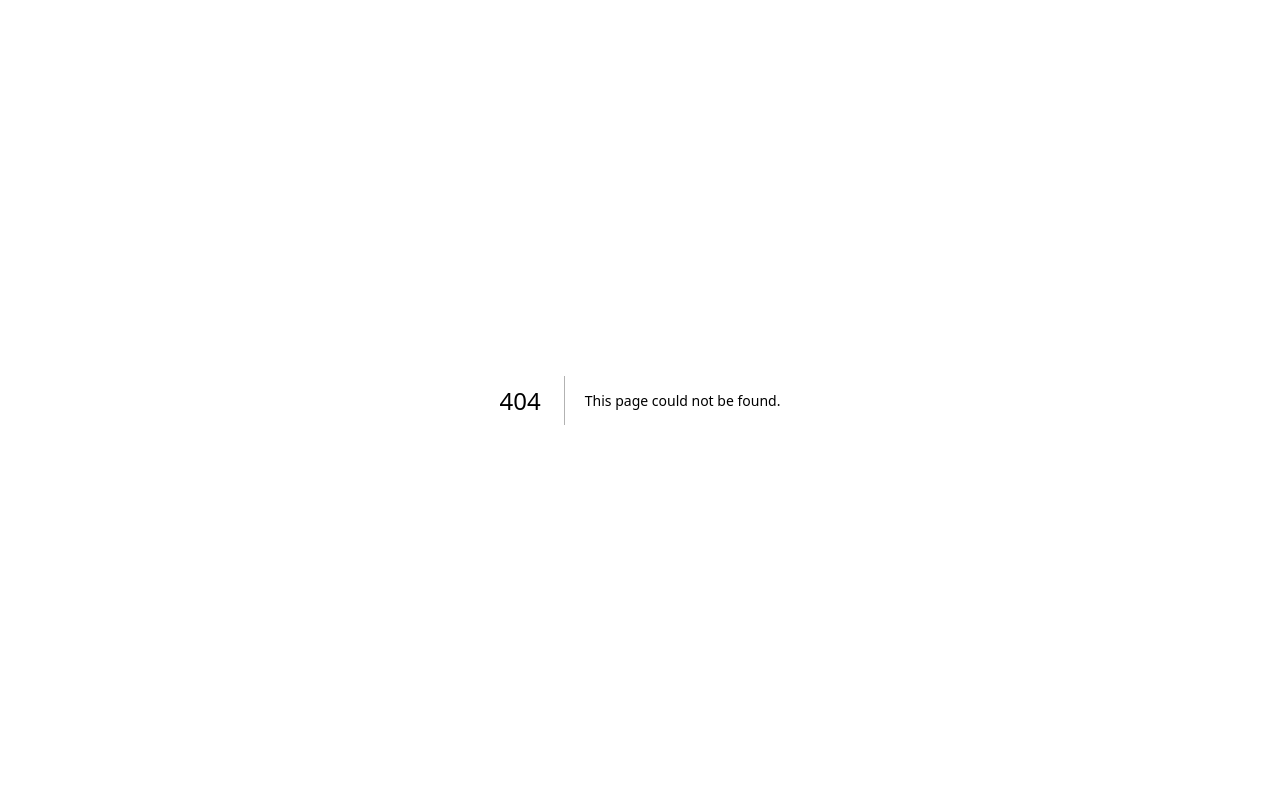
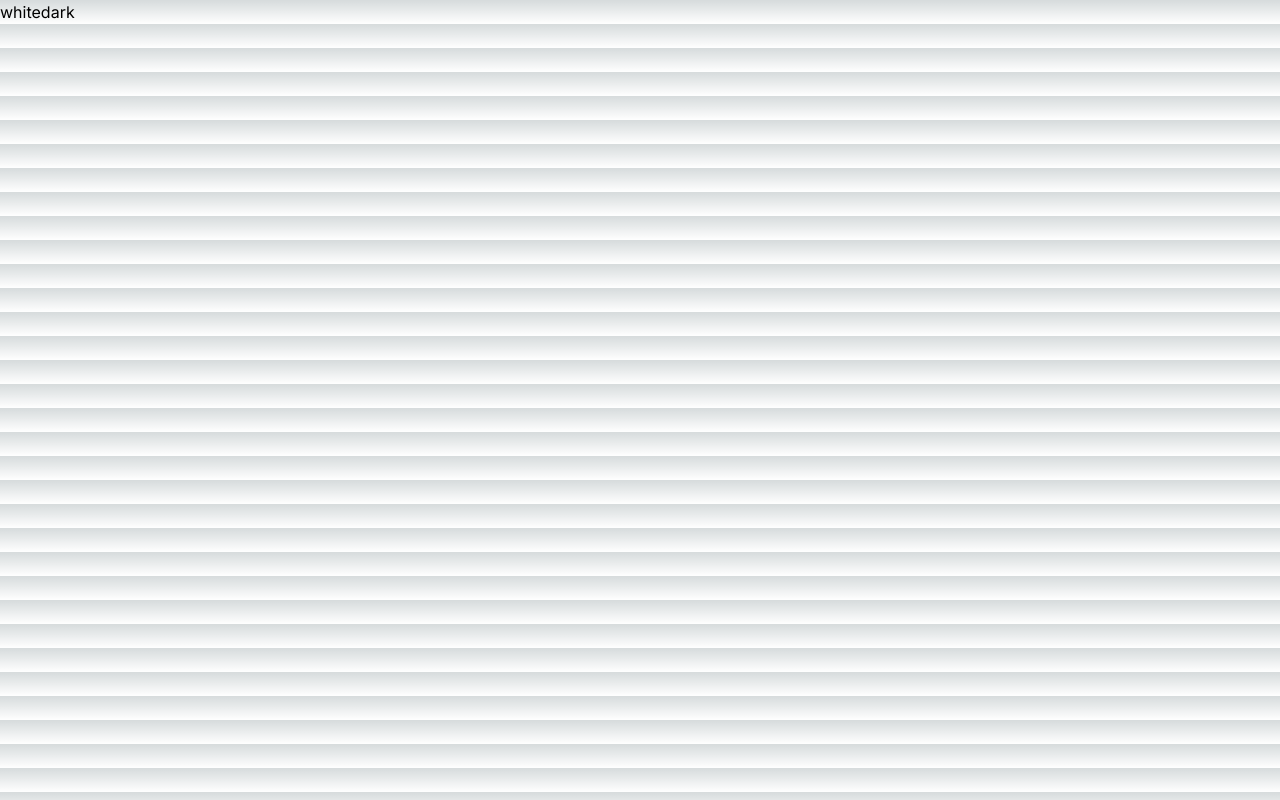
Before and after one commit to rei1011/next-js-app, a Next.js app: page /sample/usecontext in a window 1280 px wide. Before the commit this address had no page. Built offline with nearby package versions, Linux system fonts and the light colour scheme.

Commit message:
contextの動きを確認

```diff
--- /dev/null
+++ b/src/app/foo/bar/hoge.ts
@@ -0,0 +1,3 @@
+protected function(hoge: string) {
+
+}
--- /dev/null
+++ b/src/app/sample/usecontext/ContextSample.tsx
@@ -0,0 +1,23 @@
+"use client";
+
+import { createContext, useContext } from "react";
+import { SampleProvider } from "./provider";
+
+export function ContextSample() {
+  const hoge = useContext(ThemeContext);
+  return <SampleProvider>{hoge}<Button></Button></SampleProvider>;
+}
+
+function Button() {
+  const hoge = useContext(ThemeContext);
+  return (<ThemeContext.Provider value="dark"><button>
+    <Button2></Button2>
+  </button></ThemeContext.Provider>);
+}
+
+function Button2() {
+  const color = useContext(ThemeContext);
+  return <>{color}</>
+}
+
+const ThemeContext = createContext("white");
--- /dev/null
+++ b/src/app/sample/usecontext/page.tsx
@@ -0,0 +1,6 @@
+import { ContextSample } from "./ContextSample";
+
+export default function Sample() {
+
+  return <ContextSample></ContextSample>
+}
--- /dev/null
+++ b/src/app/sample/usecontext/provider.tsx
@@ -0,0 +1,27 @@
+import { ReactNode, createContext, useContext, useState } from "react";
+
+type Props = {
+  children: ReactNode;
+};
+
+export function SampleProvider(props: Props) {
+  const value = {} as SampleContextType;
+  return <SampleContext.Provider value={value}>{props.children}</SampleContext.Provider>
+}
+
+export function useSample() {
+  return useContext(SampleContext);
+}
+
+
+function useSampleContext() {
+  const [color, setColor] = useState("black");
+  return {
+    color,
+    setColor
+  };
+}
+
+type SampleContextType = ReturnType<typeof useSampleContext>;
+
+const SampleContext = createContext({} as SampleContextType);
```
